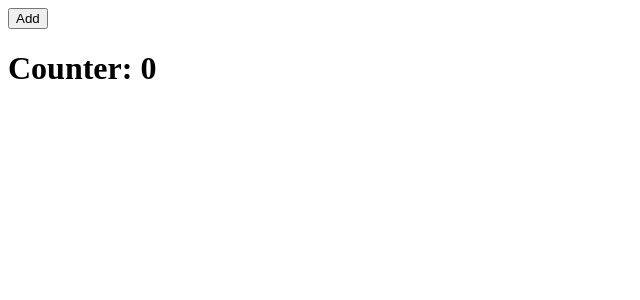
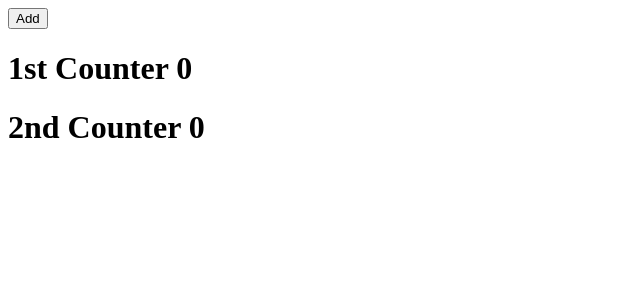
Before and after one commit to ajayrajaloor/React-Sample, a React (Create React App) app: page / in a window 1280 px wide. Shown: the top 300 px of the page, without its empty margins (0-640 px from the left). Built offline with nearby package versions, Linux system fonts and the light colour scheme.

Commit message:
increased count of 2 elements at a time using props

```diff
--- a/src/App.js
+++ b/src/App.js
@@ -1,4 +1,5 @@
 import { useState } from "react";
+import Counter from "./counter";
 
 function App() {
   const [count,setcount] = useState(0)
@@ -11,7 +12,8 @@ function App() {
   return (
     <div className='App'>
       <button onClick={addCount}>Add</button>
-        <h1>Counter: {count}</h1>
+      <Counter title="1st Counter" count = {count} />
+      <Counter title="2nd Counter" count = {count} />
     </div>
   );
 }
--- /dev/null
+++ b/src/counter.jsx
@@ -0,0 +1,11 @@
+import React from 'react'
+
+function Counter(props) {
+  return (
+    <div>
+        <h1>{props.title} {props.count}</h1>
+        </div>
+  )
+}
+
+export default Counter
```
